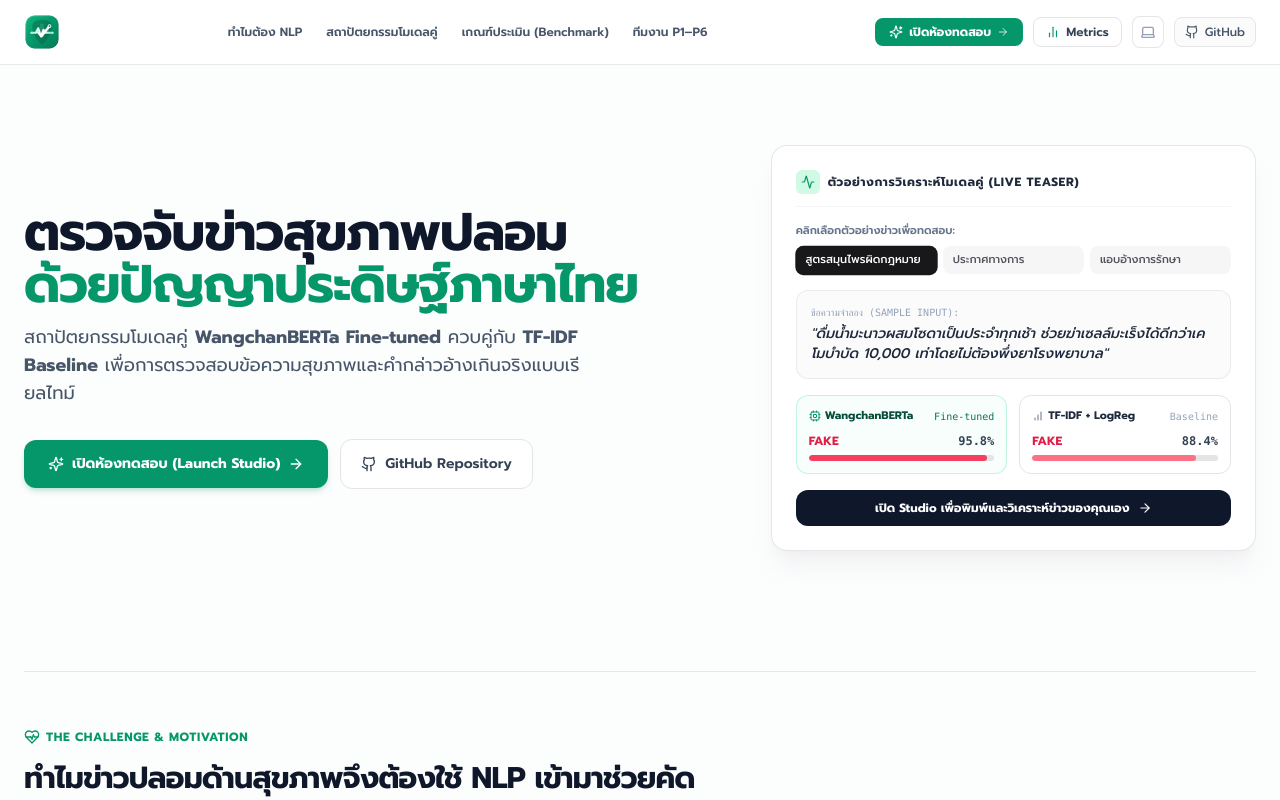
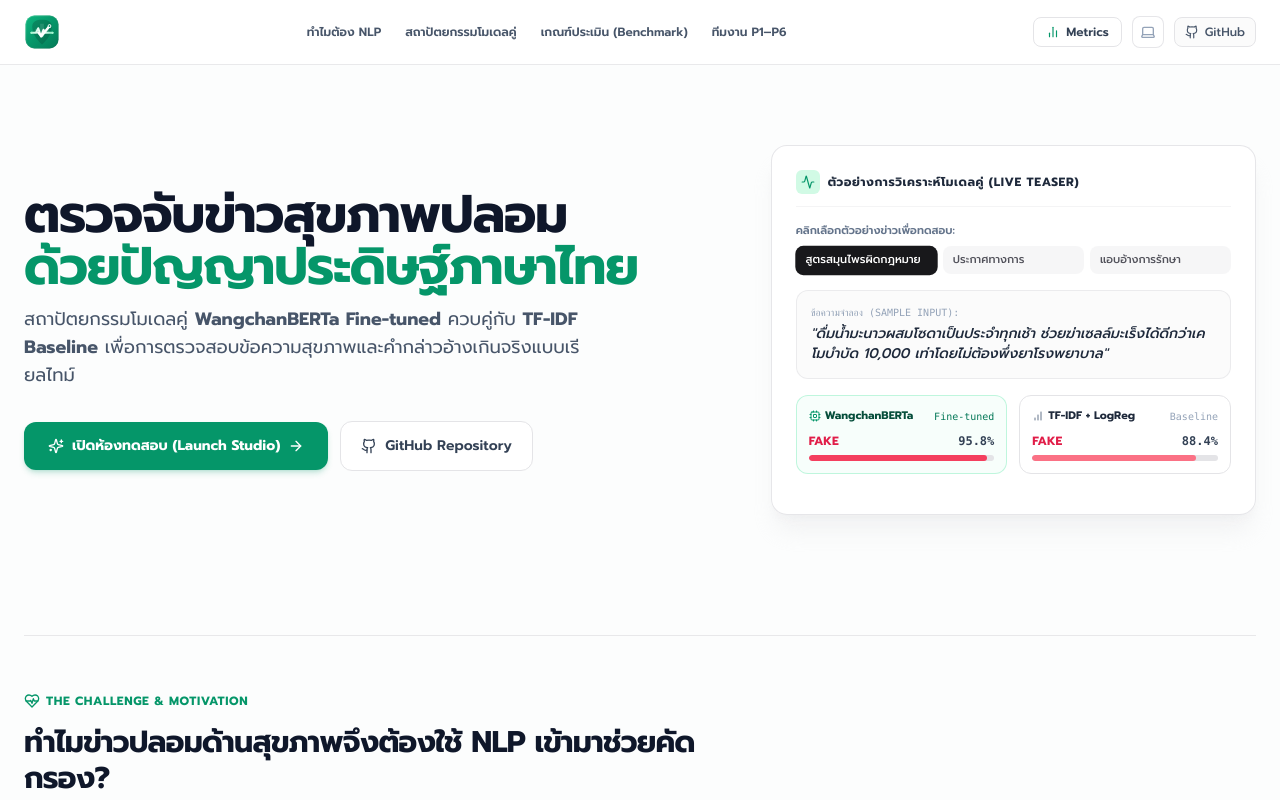
Before and after one commit to PhuriphatTyPeZ3r0/Project_Thai_Health_Fake_News, a Next.js app in the folder Web/: page / in a window 1280 px wide. Shown: the top 800 px of the page. Built offline with nearby package versions, Linux system fonts and the light colour scheme.

Commit message:
refactor: clean teaser bottom studio cta and navbar button label

```diff
--- a/Web/src/Components/Landing/Hero_Teaser_Card.tsx
+++ b/Web/src/Components/Landing/Hero_Teaser_Card.tsx
@@ -1,8 +1,7 @@
 'use client';
 
 import React, { useState } from 'react';
-import Link from 'next/link';
-import { Activity, ArrowRight, Cpu, BarChart } from 'lucide-react';
+import { Activity, Cpu, BarChart } from 'lucide-react';
 
 interface TeaserPreset {
   id: string;
@@ -170,15 +169,6 @@ export const HeroTeaserCard: React.FC = () => {
           </div>
         </div>
       </div>
-
-      {/* Bottom CTA to Studio */}
-      <Link
-        href="/studio"
-        className="flex items-center justify-center gap-2 rounded-xl bg-slate-900 dark:bg-zinc-100 hover:bg-emerald-600 dark:hover:bg-emerald-500 text-white dark:text-zinc-900 dark:hover:text-white py-2.5 px-4 text-xs font-bold transition-all shadow-xs group active:scale-[0.98]"
-      >
-        <span>เปิด Studio เพื่อพิมพ์และวิเคราะห์ข่าวของคุณเอง</span>
-        <ArrowRight className="h-3.5 w-3.5 group-hover:translate-x-1 transition-transform" />
-      </Link>
     </div>
   );
 };
--- a/Web/src/Components/Nav_Bar.tsx
+++ b/Web/src/Components/Nav_Bar.tsx
@@ -2,7 +2,7 @@
 
 import React from 'react';
 import Link from 'next/link';
-import { Github, BarChart2, ArrowRight, Sparkles } from 'lucide-react';
+import { Github, BarChart2 } from 'lucide-react';
 import { ThemeToggle } from './Theme_Toggle';
 import { AppLogo } from './App_Logo';
 
@@ -45,17 +45,6 @@ export const Navbar: React.FC<NavbarProps> = ({ mode = 'landing', onOpenMetrics
 
         {/* Action Controls */}
         <div className="flex items-center gap-2 sm:gap-2.5">
-          {mode === 'landing' && (
-            <Link
-              href="/studio"
-              className="inline-flex items-center gap-1.5 rounded-lg bg-emerald-600 px-3.5 py-1.5 text-xs font-bold text-white shadow-2xs hover:bg-emerald-700 active:scale-[0.98] transition-all"
-            >
-              <Sparkles className="h-3.5 w-3.5" />
-              <span>เปิดห้องทดสอบ</span>
-              <ArrowRight className="h-3 w-3 opacity-80" />
-            </Link>
-          )}
-
           {onOpenMetrics && (
             <button
               type="button"
```
